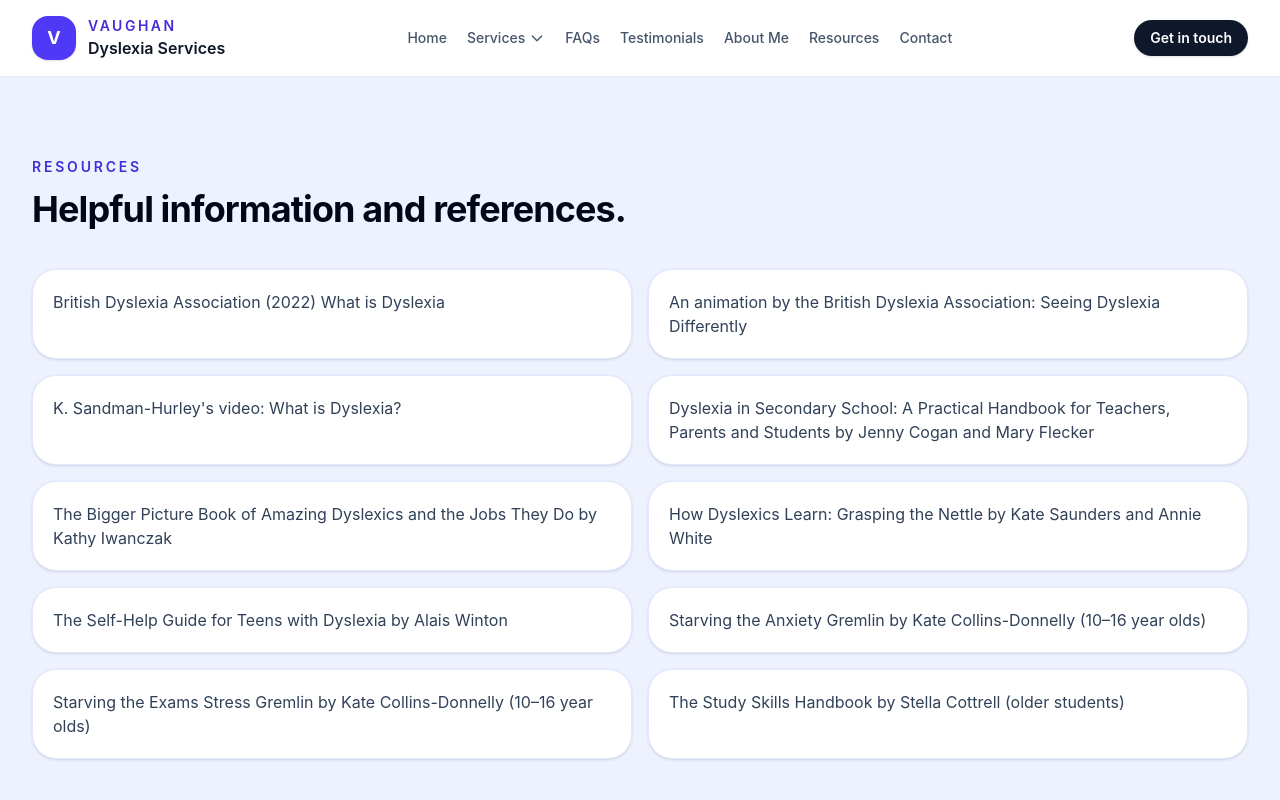
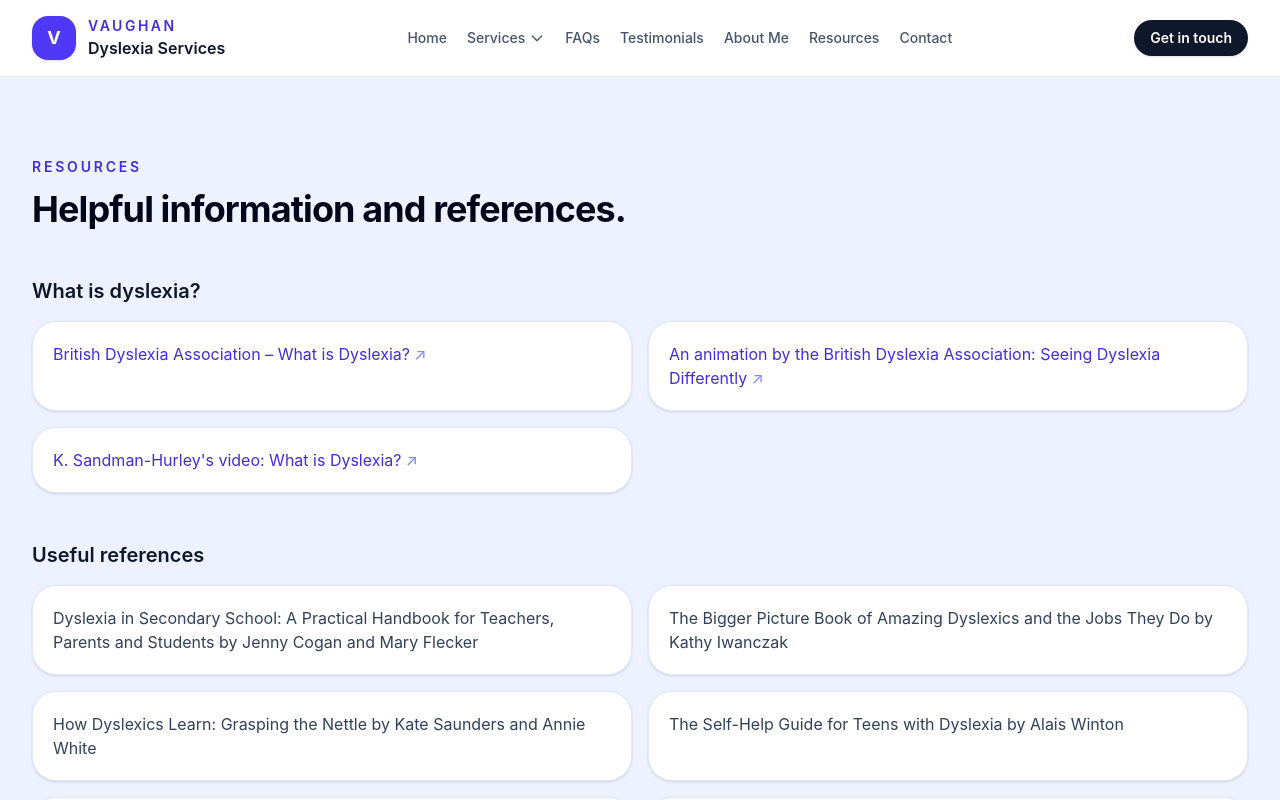
Before and after one commit to IanVaughan/vds, a React (Vite) app: page /resources in a window 1280 px wide. Shown: the top 800 px of the page. Built offline with nearby package versions, Linux system fonts and the light colour scheme.

Commit message:
Split Resources page into linked dyslexia info and book references sections

```diff
--- a/src/pages/Resources.jsx
+++ b/src/pages/Resources.jsx
@@ -1,7 +1,19 @@
-const resources = [
-  "British Dyslexia Association (2022) What is Dyslexia",
-  "An animation by the British Dyslexia Association: Seeing Dyslexia Differently",
-  "K. Sandman-Hurley's video: What is Dyslexia?",
+const dyslexiaInfo = [
+  {
+    title: "British Dyslexia Association – What is Dyslexia?",
+    url: "https://www.bdadyslexia.org.uk/dyslexia/about-dyslexia",
+  },
+  {
+    title: "An animation by the British Dyslexia Association: Seeing Dyslexia Differently",
+    url: "https://www.youtube.com/watch?v=11r7CFlK2sc",
+  },
+  {
+    title: "K. Sandman-Hurley's video: What is Dyslexia?",
+    url: "https://www.youtube.com/watch?v=zafiGBrFkRM",
+  },
+];
+
+const references = [
   "Dyslexia in Secondary School: A Practical Handbook for Teachers, Parents and Students by Jenny Cogan and Mary Flecker",
   "The Bigger Picture Book of Amazing Dyslexics and the Jobs They Do by Kathy Iwanczak",
   "How Dyslexics Learn: Grasping the Nettle by Kate Saunders and Annie White",
@@ -19,12 +31,36 @@ export default function Resources() {
           <p className="text-sm font-semibold uppercase tracking-[0.2em] text-indigo-700">Resources</p>
           <h2 className="mt-3 text-3xl font-bold tracking-tight text-slate-950 sm:text-4xl">Helpful information and references.</h2>
         </div>
-        <div className="mt-10 grid gap-4 md:grid-cols-2">
-          {resources.map((item) => (
-            <div key={item} className="rounded-[1.5rem] border border-indigo-100 bg-white p-5 text-slate-700 shadow-sm">
-              {item}
-            </div>
-          ))}
+
+        {/* What is dyslexia? */}
+        <div className="mt-12">
+          <h3 className="text-xl font-semibold text-slate-900">What is dyslexia?</h3>
+          <div className="mt-4 grid gap-4 md:grid-cols-2">
+            {dyslexiaInfo.map((item) => (
+              <a
+                key={item.url}
+                href={item.url}
+                target="_blank"
+                rel="noopener noreferrer"
+                className="rounded-[1.5rem] border border-indigo-100 bg-white p-5 text-indigo-700 shadow-sm transition hover:border-indigo-300 hover:shadow-md"
+              >
+                {item.title}
+                <span className="ml-1 text-indigo-400">↗</span>
+              </a>
+            ))}
+          </div>
+        </div>
+
+        {/* Useful references */}
+        <div className="mt-12">
+          <h3 className="text-xl font-semibold text-slate-900">Useful references</h3>
+          <div className="mt-4 grid gap-4 md:grid-cols-2">
+            {references.map((item) => (
+              <div key={item} className="rounded-[1.5rem] border border-indigo-100 bg-white p-5 text-slate-700 shadow-sm">
+                {item}
+              </div>
+            ))}
+          </div>
         </div>
       </div>
     </section>
```
